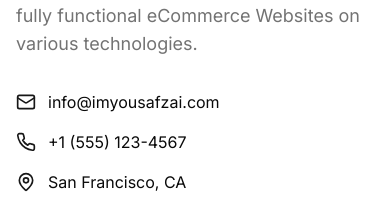
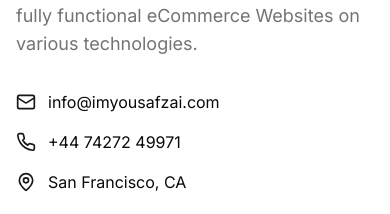
Before and after one commit to immy2good/immy, a Next.js app: page / in a window 390 px wide. Shown: the part 7467-7681 px from the top of the page. Built offline with nearby package versions, Linux system fonts and the light colour scheme.

Commit message:
fix: update contact phone number to UK format
Change phone number to +44 74272 49971.

#VERCEL_SKIP

Co-authored-by: Immy <63127640+immy2good@users.noreply.github.com>

```diff
--- a/components/contact.tsx
+++ b/components/contact.tsx
@@ -35,7 +35,7 @@ export function Contact() {
                 </div>
                 <div className="flex items-center space-x-3">
                   <Phone className="w-5 h-5 text-primary" />
-                  <span>+1 (555) 123-4567</span>
+                  <span>+44 74272 49971</span>
                 </div>
                 <div className="flex items-center space-x-3">
                   <MapPin className="w-5 h-5 text-primary" />
--- a/components/footer.tsx
+++ b/components/footer.tsx
@@ -26,7 +26,7 @@ export function Footer() {
                 </a>
               </Button>
               <Button variant="ghost" size="icon" asChild>
-                <a href="mailto:imran@brumbyte.com">
+                <a href="mailto:mr.imrankhan+vercel@google.com">
                   <Mail className="h-5 w-5" />
                   <span className="sr-only">Email</span>
                 </a>
```
